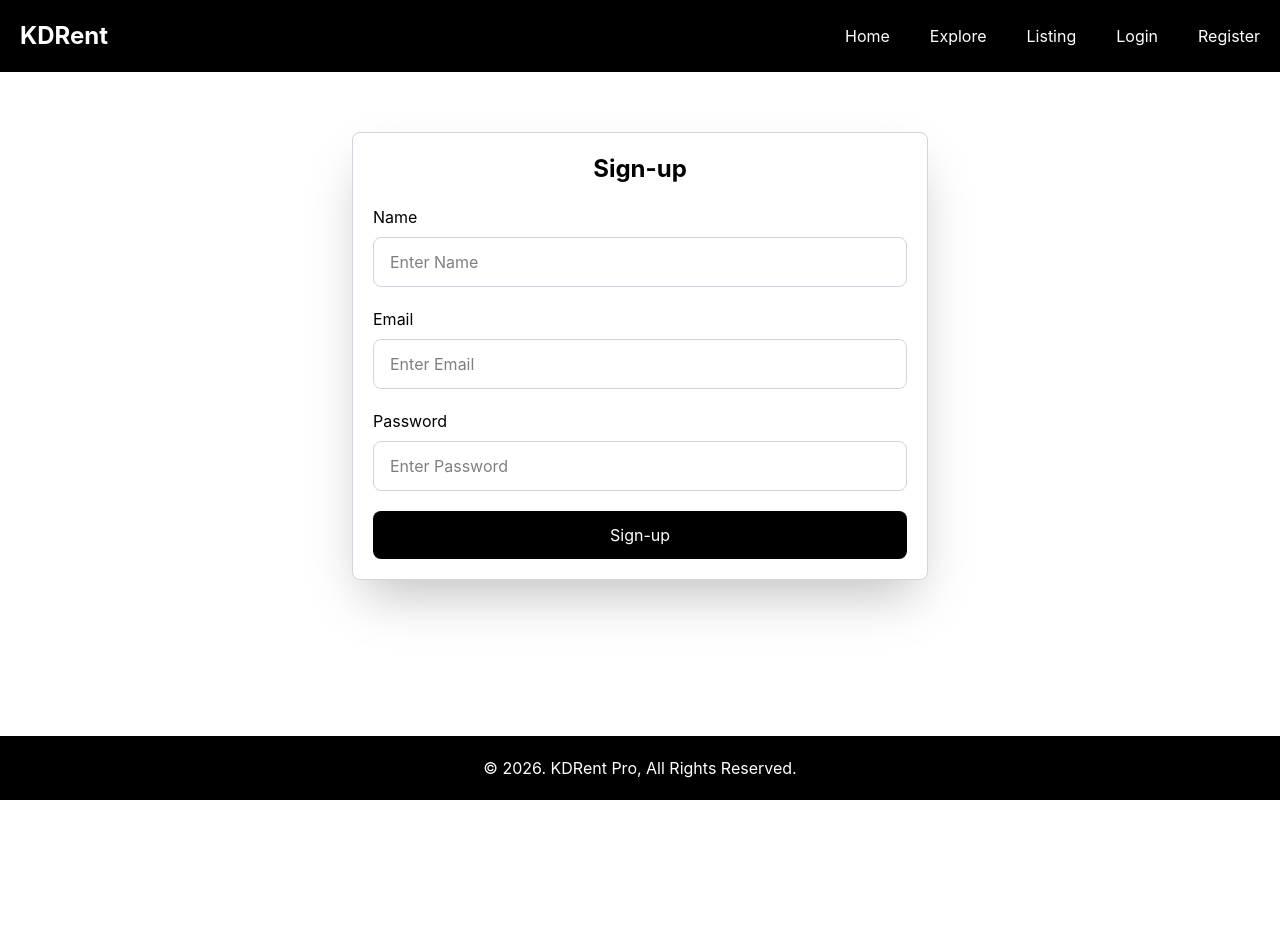
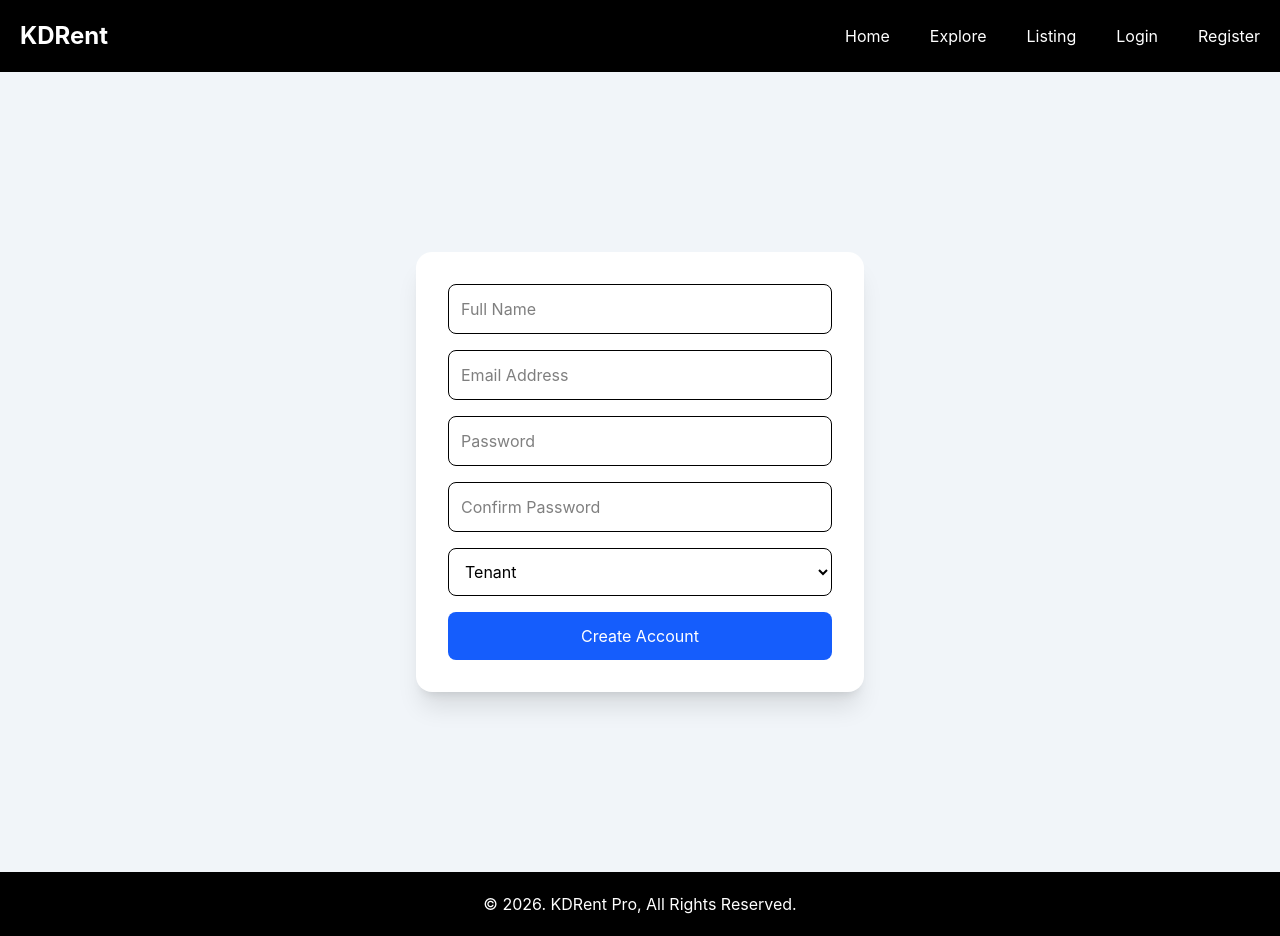
Before and after one commit to yourvinii/KDRent-Manage-Rent.-Simplified., a React (Vite) app in the folder client/: page /register in a window 1280 px wide. Before the commit the page ends 800 px from the top, so only its background shows below. Built offline with nearby package versions, Linux system fonts and the light colour scheme; no server answers.

Commit message:
folder structure: Admin, Buyer, Seller

```diff
--- a/client/src/api/authApi.js
+++ b/client/src/api/authApi.js
@@ -5,3 +5,10 @@ export const loginUser = async (formData) => {
 
   return response.data;
 };
+
+
+export const registerUser = async (formData) => {
+  const response = await axiosInstance.post("/auth/register", formData);
+
+  return response.data;
+};
--- /dev/null
+++ b/client/src/components/Explore/ExploreHeader.jsx
@@ -0,0 +1,18 @@
+const ExploreHeader = () => {
+  return (
+    <section className="bg-gray-100 py-12">
+      <div className="max-w-7xl mx-auto px-5 text-center">
+        <h1 className="text-4xl font-bold text-gray-900">
+          Explore Properties
+        </h1>
+
+        <p className="mt-4 text-gray-600 max-w-2xl mx-auto">
+          Discover rooms, flats, houses and PGs available for rent in your city.
+          Find the perfect place that fits your budget and lifestyle.
+        </p>
+      </div>
+    </section>
+  );
+};
+
+export default ExploreHeader;
--- /dev/null
+++ b/client/src/components/Explore/PropertyGrid.jsx
@@ -0,0 +1,24 @@
+import PropertyCard from "../common/PropertyCard";
+
+
+
+const PropertyGrid = ({properties}) => {
+  return (
+    <section className="max-w-7xl mx-auto px-5 py-12">
+      <div className="grid gap-8 sm:grid-cols-2 lg:grid-cols-3">
+        {properties.map((property) => (
+          <PropertyCard
+            key={property.id}
+            image={property.image}
+            title={property.title}
+            location={property.location}
+            price={property.price}
+            type={property.type}
+          />
+        ))}
+      </div>
+    </section>
+  );
+};
+
+export default PropertyGrid;
--- /dev/null
+++ b/client/src/components/Explore/SearchBar.jsx
@@ -0,0 +1,41 @@
+import Button from "../common/Button";
+
+const SearchBar = ({ searchTerm, setSearchTerm }) => {
+  return (
+    <section className="max-w-7xl mx-auto px-5 -mt-8 relative z-10">
+      <div className="bg-white shadow-lg rounded-xl p-5">
+        <div className="grid grid-cols-1 md:grid-cols-4 gap-4">
+          {/* Location */}
+          <input
+            type="text"
+            placeholder="Search by title or location..."
+            value={searchTerm}
+            onChange={(e) => setSearchTerm(e.target.value)}
+            className="border rounded-lg px-4 py-3 outline-none focus:ring-2 focus:ring-black"
+          />
+
+          {/* Property Type */}
+          <select className="border rounded-lg px-4 py-3 outline-none focus:ring-2 focus:ring-black">
+            <option>All Types</option>
+            <option>Room</option>
+            <option>Apartment</option>
+            <option>House</option>
+            <option>PG</option>
+          </select>
+
+          {/* Budget */}
+          <input
+            type="number"
+            placeholder="Max Budget"
+            className="border rounded-lg px-4 py-3 outline-none focus:ring-2 focus:ring-black"
+          />
+
+          {/* Button */}
+          <Button text="Search" />
+        </div>
+      </div>
+    </section>
+  );
+};
+
+export default SearchBar;
--- a/client/src/components/Navbar/Navbar.jsx
+++ b/client/src/components/Navbar/Navbar.jsx
@@ -7,15 +7,16 @@ const Navbar = () => {
   const navigate = useNavigate();
 
   const handleLogout = () => {
+      // Future: Call logout API if required
     logout();
     navigate("/");
   };
 
   return (
     <nav className="bg-black text-white py-5 flex justify-between items-center px-5">
-      <div className="text-2xl font-bold">
+      <Link to={"/"} className="text-2xl font-bold">
         KDRent
-      </div>
+      </Link>
 
       <div className="flex gap-10 items-center">
         <Link to="/">Home</Link>
@@ -26,9 +27,7 @@ const Navbar = () => {
 
         {isAuthenticated ? (
           <>
-            <span className="font-medium">
-              {user?.name}
-            </span>
+            <span className="font-medium">{user?.name}</span>
 
             <button
               onClick={handleLogout}
--- /dev/null
+++ b/client/src/data/properties.js
@@ -0,0 +1,31 @@
+const properties = [
+  {
+    id: 1,
+    image:
+      "https://images.unsplash.com/photo-1505693416388-ac5ce068fe85?w=800",
+    title: "Modern 2BHK Apartment",
+    location: "Shahdol, MP",
+    price: "12,000",
+    type: "Apartment",
+  },
+  {
+    id: 2,
+    image:
+      "https://images.unsplash.com/photo-1560448204-e02f11c3d0e2?w=800",
+    title: "Single Room for Students",
+    location: "Shahdol, MP",
+    price: "4,500",
+    type: "Room",
+  },
+  {
+    id: 3,
+    image:
+      "https://images.unsplash.com/photo-1570129477492-45c003edd2be?w=800",
+    title: "Family House",
+    location: "Shahdol, MP",
+    price: "18,000",
+    type: "House",
+  },
+];
+
+export default properties;
--- a/client/src/pages/HomePage/Explore.jsx
+++ b/client/src/pages/HomePage/Explore.jsx
@@ -1,9 +1,29 @@
-import React from 'react'
+import { useState } from "react";
+import ExploreHeader from "../../components/Explore/ExploreHeader";
+import SearchBar from "../../components/Explore/SearchBar";
+import PropertyGrid from "../../components/Explore/PropertyGrid";
+import propertiesData from "../../data/properties";
 
 const Explore = () => {
+  const [properties, setProperties] = useState(propertiesData);
+  const [searchTerm, setSearchTerm] = useState("");
+
+  const filteredProperties = properties.filter((property) => {
+    const search = searchTerm.toLowerCase();
+
+    return (
+      property.title.toLowerCase().includes(search) ||
+      property.location.toLowerCase().includes(search)
+    );
+  });
+
   return (
-    <div>Explore</div>
-  )
-}
+    <>
+      <ExploreHeader />
+      <SearchBar searchTerm={searchTerm} setSearchTerm={setSearchTerm} />
+      <PropertyGrid properties={filteredProperties} />
+    </>
+  );
+};
 
-export default Explore
+export default Explore;
--- /dev/null
+++ b/client/src/pages/authPage/Register.jsx
@@ -0,0 +1,121 @@
+import { useState } from "react";
+import AuthLayout from "../../components/auth/AuthLayout";
+
+import { registerUser } from "../../api/authApi";
+
+const Register = () => {
+  const [loading, setLoading] = useState(false);
+  const [formData, setFormData] = useState({
+    name: "",
+    email: "",
+    password: "",
+    confirmPassword: "",
+    role: "tenant",
+  });
+
+  const handleChange = (e) => {
+    setFormData((prev) => ({
+      ...prev,
+      [e.target.name]: e.target.value,
+    }));
+  };
+  const handleSubmit = async (e) => {
+    e.preventDefault();
+
+    if (!formData.name.trim()) {
+      return alert("Name is required");
+    }
+
+    if (!formData.email.trim()) {
+      return alert("Email is required");
+    }
+
+    if (!formData.password) {
+      return alert("Password is required");
+    }
+
+    if (!formData.confirmPassword) {
+      return alert("Confirm Password is required");
+    }
+
+    if (formData.password !== formData.confirmPassword) {
+      return alert("Passwords do not match");
+    }
+
+    try {
+      setLoading(true);
+
+      const data = await registerUser(formData);
+
+      console.log(data);
+    } catch (error) {
+      console.log(error.response?.data?.message);
+    } finally {
+      setLoading(false);
+    }
+  };
+  return (
+    <AuthLayout
+      title="Create your account"
+      subtitle="Join KDRent and start your rental journey."
+    >
+      <form onSubmit={handleSubmit} className="space-y-4">
+        <input
+          type="text"
+          name="name"
+          placeholder="Full Name"
+          value={formData.name}
+          onChange={handleChange}
+          className="w-full border rounded-lg p-3"
+        />
+
+        <input
+          type="email"
+          name="email"
+          placeholder="Email Address"
+          value={formData.email}
+          onChange={handleChange}
+          className="w-full border rounded-lg p-3"
+        />
+
+        <input
+          type="password"
+          name="password"
+          placeholder="Password"
+          value={formData.password}
+          onChange={handleChange}
+          className="w-full border rounded-lg p-3"
+        />
+
+        <input
+          type="password"
+          name="confirmPassword"
+          placeholder="Confirm Password"
+          value={formData.confirmPassword}
+          onChange={handleChange}
+          className="w-full border rounded-lg p-3"
+        />
+
+        <select
+          name="role"
+          value={formData.role}
+          onChange={handleChange}
+          className="w-full border rounded-lg p-3"
+        >
+          <option value="tenant">Tenant</option>
+          <option value="seller">Seller</option>
+        </select>
+
+        <button
+  type="submit"
+  disabled={loading}
+  className="w-full bg-blue-600 text-white py-3 rounded-lg hover:bg-blue-700 disabled:bg-blue-400"
+>
+  {loading ? "Creating Account..." : "Create Account"}
+</button>
+      </form>
+    </AuthLayout>
+  );
+};
+
+export default Register;
--- a/client/src/router.jsx
+++ b/client/src/router.jsx
@@ -2,8 +2,9 @@ import { createBrowserRouter } from "react-router-dom";
 import MainLayout from "./layouts/MainLayout";
 import Home from "./pages/HomePage/Home";
 import Login from "./pages/authPage/Login";
-import Register from "./pages/HomePage/Register";
+import Register from "./pages/authPage/Register";
 import Explore from "./pages/HomePage/Explore";
+import ProtectedRoute from "./routes/ProtectedRoute";
 
 const router = createBrowserRouter([
   {
@@ -26,6 +27,16 @@ const router = createBrowserRouter([
         path: "/register",
         element: <Register />,
       },
+      {
+        path: "/test",
+        element: (
+          <ProtectedRoute>
+            <h1 className="text-3xl font-bold p-10">
+              Protected Route Working ✅
+            </h1>
+          </ProtectedRoute>
+        ),
+      },
     ],
   },
 ]);
--- /dev/null
+++ b/client/src/routes/ProtectedRoute.jsx
@@ -0,0 +1,21 @@
+import { Navigate } from "react-router-dom";
+import { useAuth } from "../context/AuthContext";
+
+const ProtectedRoute = ({ children }) => {
+  const { isAuthenticated, loading } = useAuth();
+
+  // Auth check hone tak kuch render mat karo
+  if (loading) {
+    return <h1>Loading...</h1>;
+  }
+
+  // Login nahi hai
+  if (!isAuthenticated) {
+    return <Navigate to="/login" replace />;
+  }
+
+  // Login hai
+  return children;
+};
+
+export default ProtectedRoute;
--- /dev/null
+++ b/client/src/routes/RoleProtectedRoute.jsx
@@ -0,0 +1,22 @@
+import { Navigate } from "react-router-dom";
+import { useAuth } from "../context/AuthContext";
+
+const RoleProtectedRoute = ({ children, allowedRoles }) => {
+  const { user, isAuthenticated, loading } = useAuth();
+
+  if (loading) {
+    return <h1>Loading...</h1>;
+  }
+
+  if (!isAuthenticated) {
+    return <Navigate to="/login" replace />;
+  }
+
+  if (!allowedRoles.includes(user?.role)) {
+    return <Navigate to="/" replace />;
+  }
+
+  return children;
+};
+
+export default RoleProtectedRoute;
```
Also changed, not shown: client/src/pages/Chat/Chat/Chat.jsx (added).
